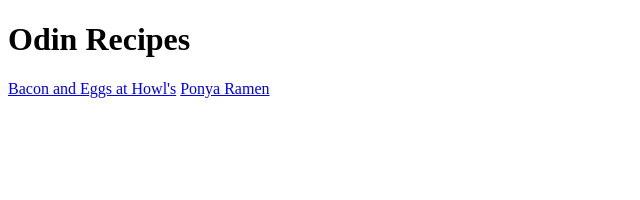
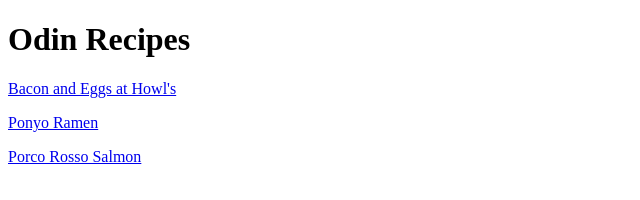
Before and after one commit to kctn/odin-recipes, a plain HTML site: page index.html in a window 1280 px wide. Shown: the whole page, without its empty margins (0-640 px from the left). Drawn offline with Linux system fonts and the light colour scheme.

Commit message:
Add salmon page and fix ponyo name

```diff
--- a/index.html
+++ b/index.html
@@ -8,8 +8,16 @@
     <body>
         <h1>Odin Recipes</h1>
 
-        <a href="./recipes/bacon-eggs.html">Bacon and Eggs at Howl's</a>
 
-        <a href="./recipes/ramen.html">Ponya Ramen</a>
+        <p>
+            <a href="./recipes/bacon-eggs.html">Bacon and Eggs at Howl's</a>
+        </p>
+       <p>
+            <a href="./recipes/ramen.html">Ponyo Ramen</a>
+       </p>
+
+       <p>
+            <a href="./recipes/salmon.html">Porco Rosso Salmon</a>
+        </p>
     </body>
 </html>
```
